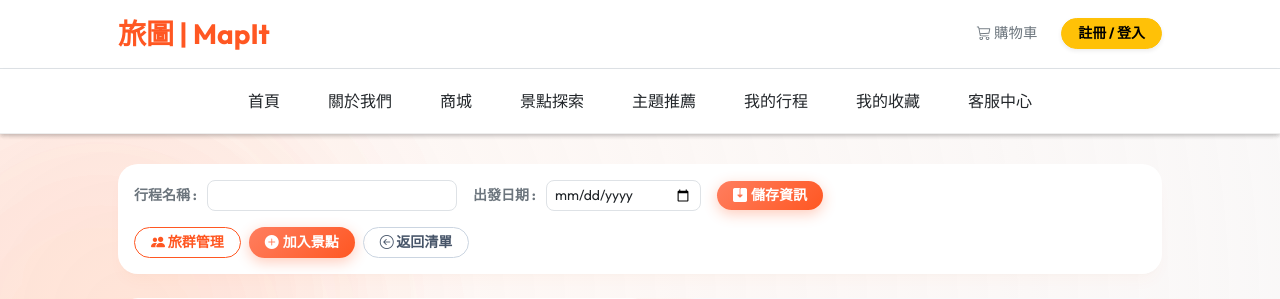
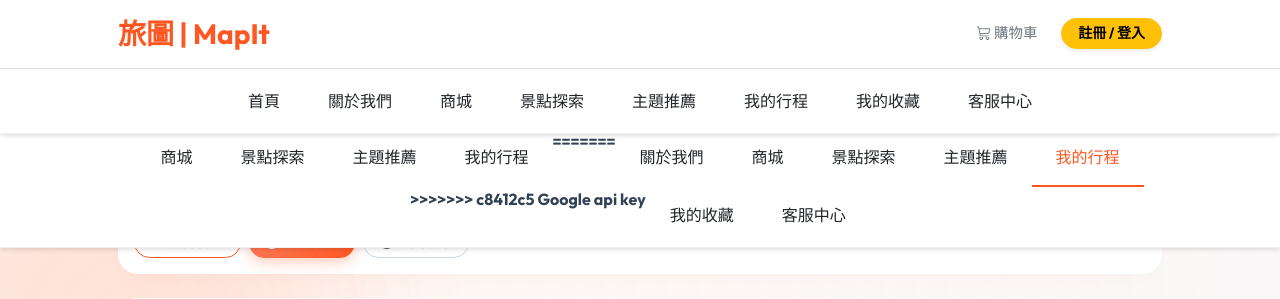
Before and after one commit to jasonzheng0115-creator/TKA101G1_MapIt, a Spring app: template src/main/resources/templates/front-end/trip/edit-trip.html in a window 1280 px wide; the page is wider, and only the part inside the window is pictured. Shown: the top 299 px of that part. Run offline with Thymeleaf, Linux system fonts and the light colour scheme; the template is opened without the code that fills it, so the values that code supplies are empty; some of the project's set-up classes (security, data sources, template engines, error pages and the like) are left out, and stand-ins take their place; database files in the repository are not loaded.

```diff
--- a/src/main/resources/templates/front-end/trip/edit-trip.html
+++ b/src/main/resources/templates/front-end/trip/edit-trip.html
@@ -407,6 +407,7 @@
             <div class="container px-4 px-lg-5">
                 <ul class="nav justify-content-center fw-bold">
                     <li class="nav-item"><a class="nav-link text-dark px-4" href="/">首頁</a></li>
+<<<<<<< Upstream, based on branch 'master' of https://github.com/jasonzheng0115-creator/TKA101G1_MapIt.git
                     <li class="nav-item"><a class="nav-link text-dark px-4" href="/front/attr/about">關於我們</a></li>
                     <li class="nav-item"><a class="nav-link text-dark px-4"
                             th:href="@{/frontend/product/listAll}">商城</a></li>
@@ -503,6 +504,15 @@
                         </div>
                     </li>
                     <li class="nav-item"><a class="nav-link text-dark px-4" th:href="@{/trip/my-trips}">我的行程</a></li>
+=======
+                    <li class="nav-item"><a class="nav-link text-dark px-4" href="#!">關於我們</a></li>
+                    <li class="nav-item"><a class="nav-link text-dark px-4"
+                            th:href="@{/frontend/product/listAll}">商城</a></li>
+                    <li class="nav-item"><a class="nav-link text-dark px-4" href="/front/attr/list">景點探索</a></li>
+                    <li class="nav-item"><a class="nav-link text-dark px-4" href="#!">主題推薦</a></li>
+                    <li class="nav-item"><a class="nav-link px-4" th:href="@{/trip/my-trips}"
+                            style="color: #ff5722; border-bottom: 2px solid #ff5722;">我的行程</a></li>
+>>>>>>> c8412c5 Google api key
                     <li class="nav-item"><a class="nav-link text-dark px-4" href="/front/favorite/list">我的收藏</a></li>
                     <li class="nav-item"><a class="nav-link text-dark px-4" href="/contact">客服中心</a></li>
                 </ul>
@@ -1409,6 +1419,7 @@
         /*]]>*/
     </script>
 
+<<<<<<< Upstream, based on branch 'master' of https://github.com/jasonzheng0115-creator/TKA101G1_MapIt.git
 </body>
 
 </html><!DOCTYPE html>
@@ -2822,6 +2833,8 @@
         /*]]>*/
     </script>
 
+=======
+>>>>>>> c8412c5 Google api key
 </body>
 
 </html>
```
Lines whose indentation alone changed are shown as unchanged.
